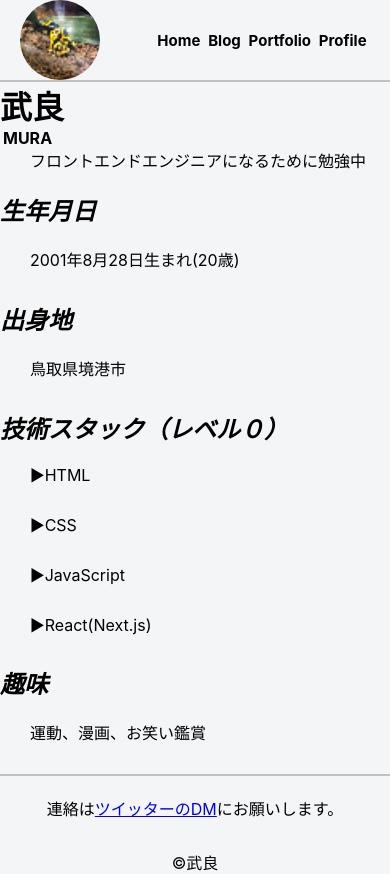
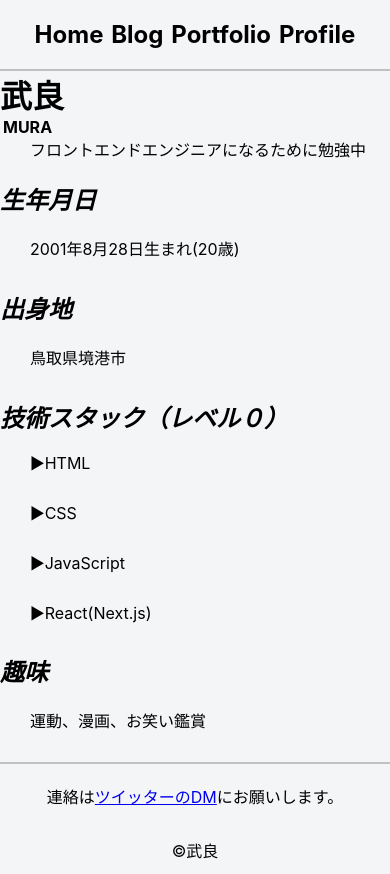
Before and after one commit to mura012/my-blog, a Next.js app: page /profile in a window 390 px wide. Built offline with nearby package versions, Linux system fonts and the light colour scheme.

Commit message:
📱 画面を小さくしたときにアイコンが消えるように変更

```diff
--- a/src/components/Header/Header.module.css
+++ b/src/components/Header/Header.module.css
@@ -5,6 +5,7 @@
   padding-left: 5vw;
   border-bottom: 2px solid rgb(192, 192, 192);
 }
+
 .image {
   border-radius: 400px;
   cursor: pointer;
@@ -25,7 +26,10 @@
 }
 
 @media (max-width: 520px) {
-  .headerLink {
-    font-size: 10px;
+  .header {
+    justify-content: space-around;
+  }
+  .linkInImageWrapper {
+    display: none;
   }
 }
--- a/src/components/Header/index.jsx
+++ b/src/components/Header/index.jsx
@@ -7,6 +7,7 @@ export const Header = () => {
   return (
     <header className={classes.header}>
       <Link href="/">
+        <div className={classes.linkInImageWrapper}>
           <Image
             src={Icon}
             alt="icon"
@@ -14,6 +15,7 @@ export const Header = () => {
             width={80}
             height={80}
           />
+        </div>
       </Link>
       <div className={classes.imageWrapper}>
         <div className={classes.headerLink}>
```
Lines whose indentation alone changed are shown as unchanged.
